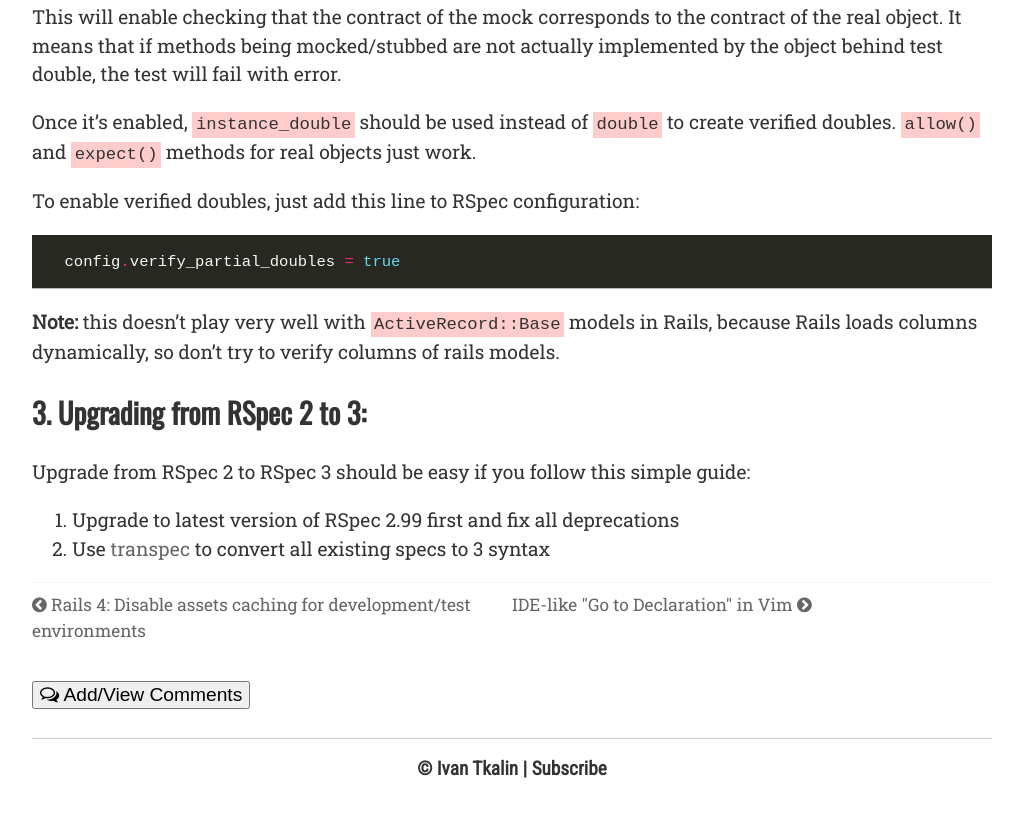
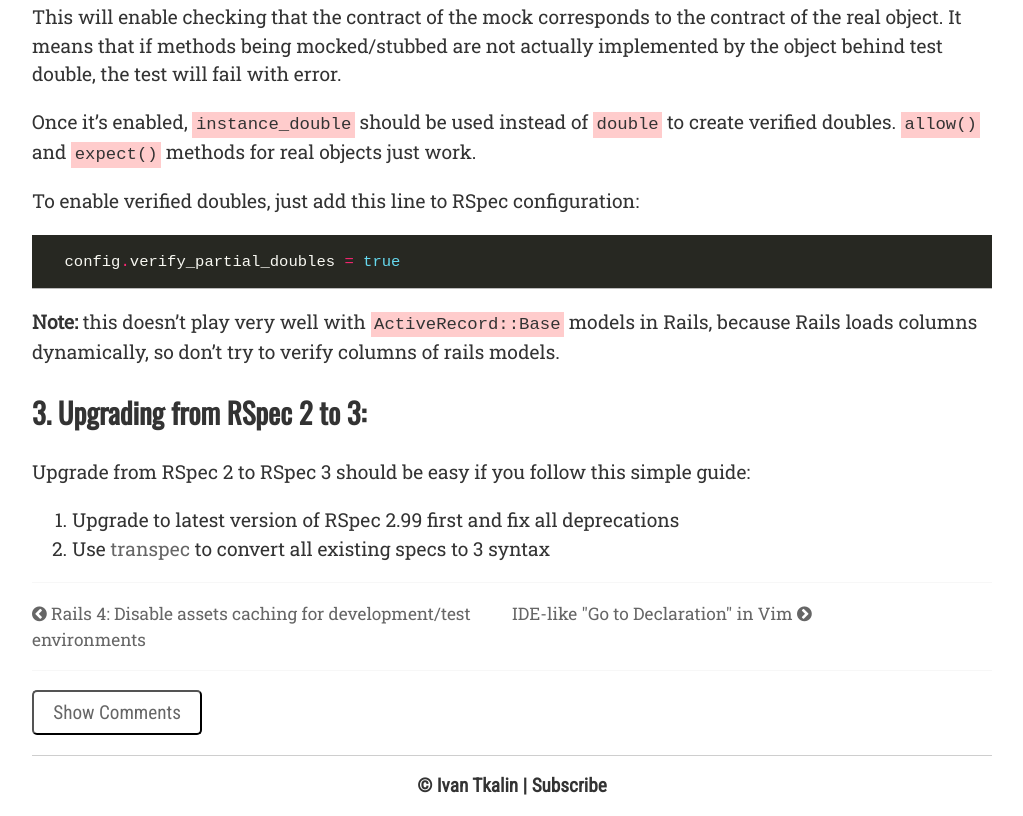
Before and after one commit to ivalkeen/ivalkeen.github.com, a plain HTML site: page blog_posts/upgrading-to-rspec3/index.html in a window 1280 px wide. Shown: the part 825-1641 px from the top of the page, without its empty margins (128-1151 px from the left). Drawn offline with nearby package versions, Linux system fonts and the light colour scheme.

Commit message:
rebuilding site Sun Jun  3 03:59:28 CEST 2018

```diff
--- a/blog_posts/upgrading-to-rspec3/index.html
+++ b/blog_posts/upgrading-to-rspec3/index.html
@@ -152,9 +152,7 @@
 </section>
 
         <section class="comments-block">
-  <br/>
-      <button id="show-comments" style="display: block;"><i class="fa fa-comments-o"></i> Add/View Comments</button>
-  <br/>
+  <button id="show-comments" style="display: block;">Show Comments</button>
 </section>
 
 <section id="disqus_thread"></section>
--- a/css/styles-v2.css
+++ b/css/styles-v2.css
@@ -142,8 +142,8 @@
 }
 
 #container main section.post-nav ul {
-  margin: 0.5em 0;
-  padding: 0.5em 0 0;
+  margin: 1em 0;
+  padding: 1em 0 0;
   list-style: none;
   display: flex;
   justify-content: space-between;
@@ -408,3 +408,16 @@
   color: #333;
   text-decoration: none;
 }
+
+.comments-block {
+  border-top: 1px solid #f7f7f7;
+}
+
+#show-comments {
+  padding: 0.5em 1em;
+  margin: 1em 0;
+  background: none;
+  color: #666;
+  border-radius: 5px;
+  font-family: "Roboto Condensed", sans-serif;
+}
```
Also changed, not shown: blog_posts/broadcasting-your-rhythmbox-in-ubuntu-11-10/index.html (+1 -3 lines), blog_posts/calling-gnome-kde-default-application-from-nerdtree/index.html (+1 -3 lines), blog_posts/ide-like-go-to-declaration-in-vim/index.html (+1 -3 lines), blog_posts/installing-adobe-air-and-elance-tracker-on-ubuntu-13-10-saucy-salamander-64-bit/index.html (+1 -3 lines), blog_posts/multiple-file-upload-with-rails-3-2-paperclip-html5-and-no-javascript/index.html (+1 -3 lines), blog_posts/navigating-your-rails-project-codebase-with-vim/index.html (+1 -3 lines), blog_posts/protecting-staging-testing-site-area/index.html (+1 -3 lines), blog_posts/quick-postgresql-server-optimization-for-development-or-integration-server/index.html (+1 -3 lines), blog_posts/rails-4-disable-assets-caching-for-development-test-environments/index.html (+1 -3 lines), blog_posts/rails-bug-with-polymorphic-associations/index.html (+1 -3 lines), blog_posts/testing-authorization-using-rspec-parametrized-shared-examples/index.html (+1 -3 lines), blog_posts/using-console-vim-as-vim-protocol-handler-in-ubuntu/index.html (+1 -3 lines).
